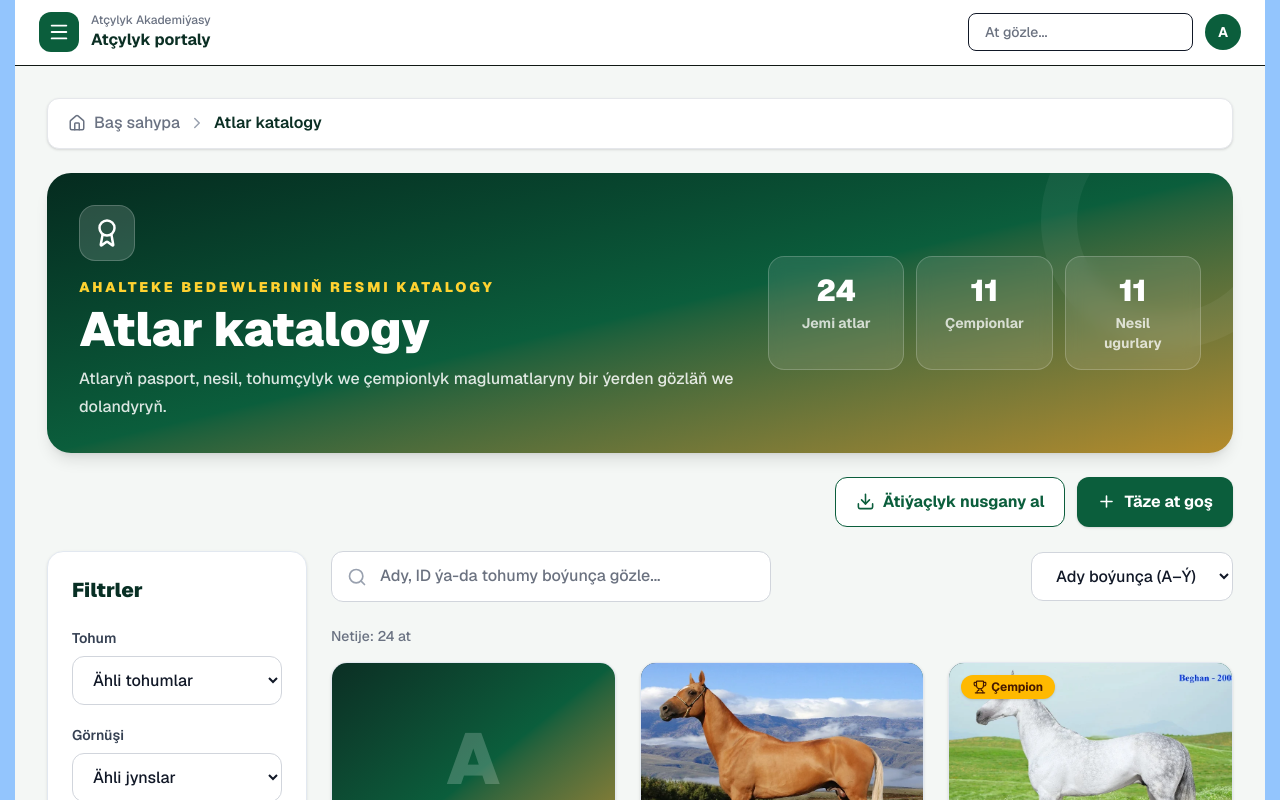
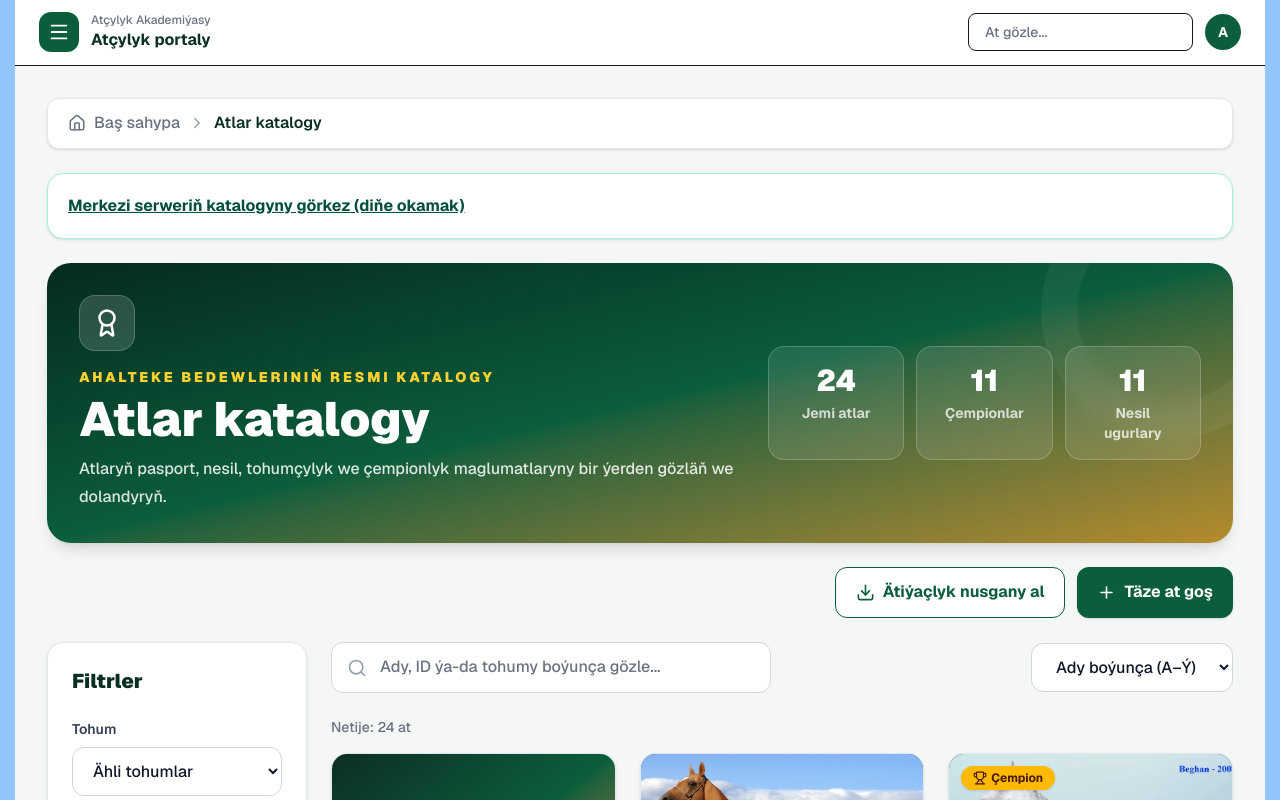
Before and after one commit to Stoun05/horse-portal-v2, a Next.js app: page /atlar in a window 1280 px wide. Shown: the top 800 px of the page. Built offline with nearby package versions, Linux system fonts and the light colour scheme.

Commit message:
feat: embed read-only remote catalog beside local horse list

```diff
--- a/app/atlar/page.tsx
+++ b/app/atlar/page.tsx
@@ -20,6 +20,7 @@ import Breadcrumb from "../../components/Breadcrumb";
 import { assetPath } from "../../lib/assetPath";
 import Sidebar from "../../components/Sidebar";
 import Topbar from "../../components/Topbar";
+import RemoteHorsePanel from "../../components/RemoteHorsePanel";
 import {
   HORSE_STORAGE_KEY,
   initialHorses,
@@ -203,6 +204,7 @@ export default function AtlarPage() {
 
         <main className="p-4 sm:p-6 lg:p-8">
           <Breadcrumb />
+          <RemoteHorsePanel />
           {!storageReadable && <p role="alert" className="my-4 rounded-lg border border-red-500 bg-red-50 p-4 text-red-900">Ýerli at maglumatlaryny okamak ýa-da saklamak başa barmady. Maglumatlaryň üstünden ýazmazlyk üçin üýtgetmek wagtlaýyn ýapyldy. Maglumatlary dikeltmezden brauzeriň saklaýjysyny arassalamaň.</p>}
 
           <section className="relative mb-6 overflow-hidden rounded-3xl bg-gradient-to-br from-[#052b1f] via-[#0b5e3c] to-[#b58b2a] p-6 text-white shadow-lg sm:p-8">
```
